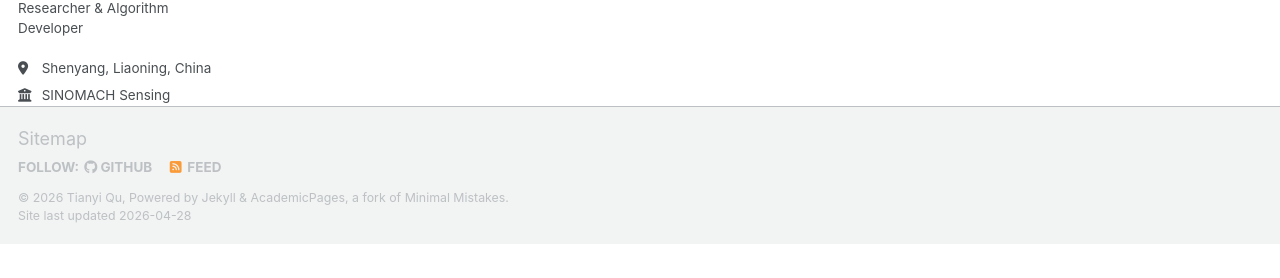
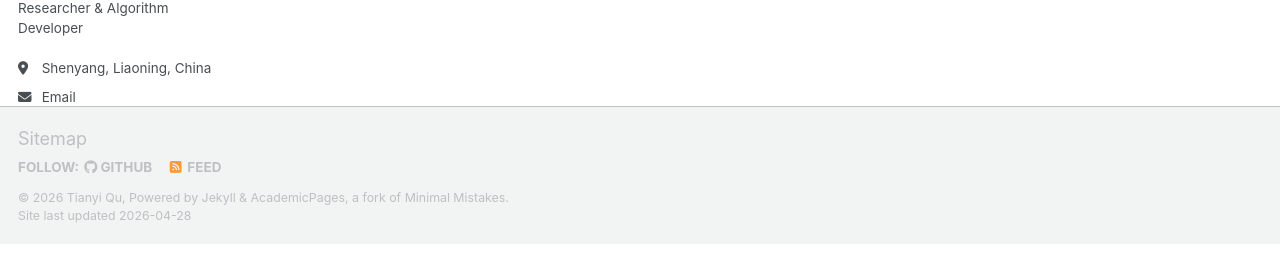
Before and after one commit to TQSAIS/tqsais.github.io, a Jekyll site: the page built from _pages/about.md, in a window 1280 px wide. Shown: the part 320-598 px from the top of the page. Built offline with Jekyll 4.4.1, drawn with Linux system fonts in a browser that asks for light colours; some web fonts are replaced; a script bundle is joined from its source files by our own code; library files that are not in the unit come from our copies.

Commit message:
Update _config.yml

```diff
--- a/_config.yml
+++ b/_config.yml
@@ -28,7 +28,7 @@ author:
   pronouns         : # example: "she/her"
   bio              : "Researcher & Algorithm Developer"
   location         : "Shenyang, Liaoning, China"
-  employer         : "SINOMACH Sensing Technology Co., Ltd"
+  employer         :
   uri              : # URL
   email            : "qutianyi@hb-sais.com"
 
```
